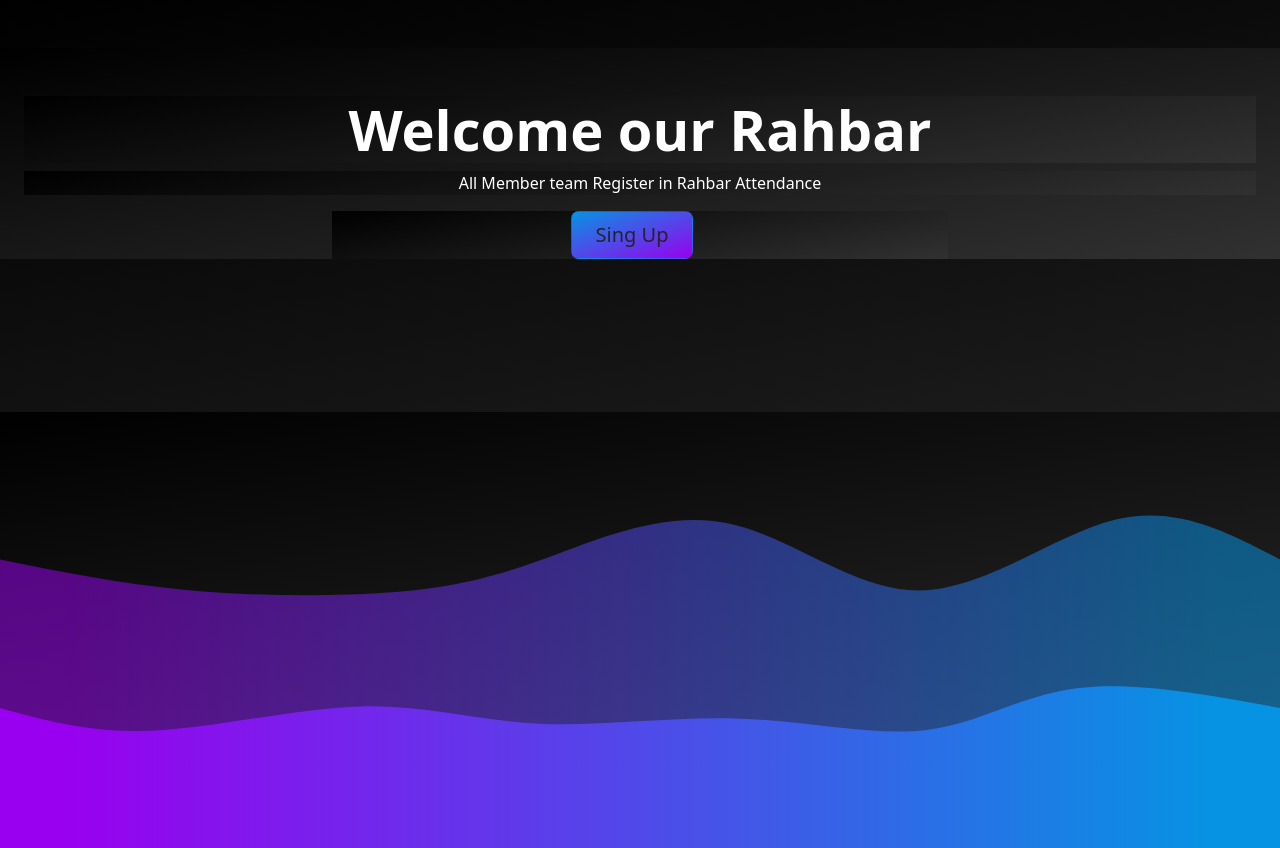
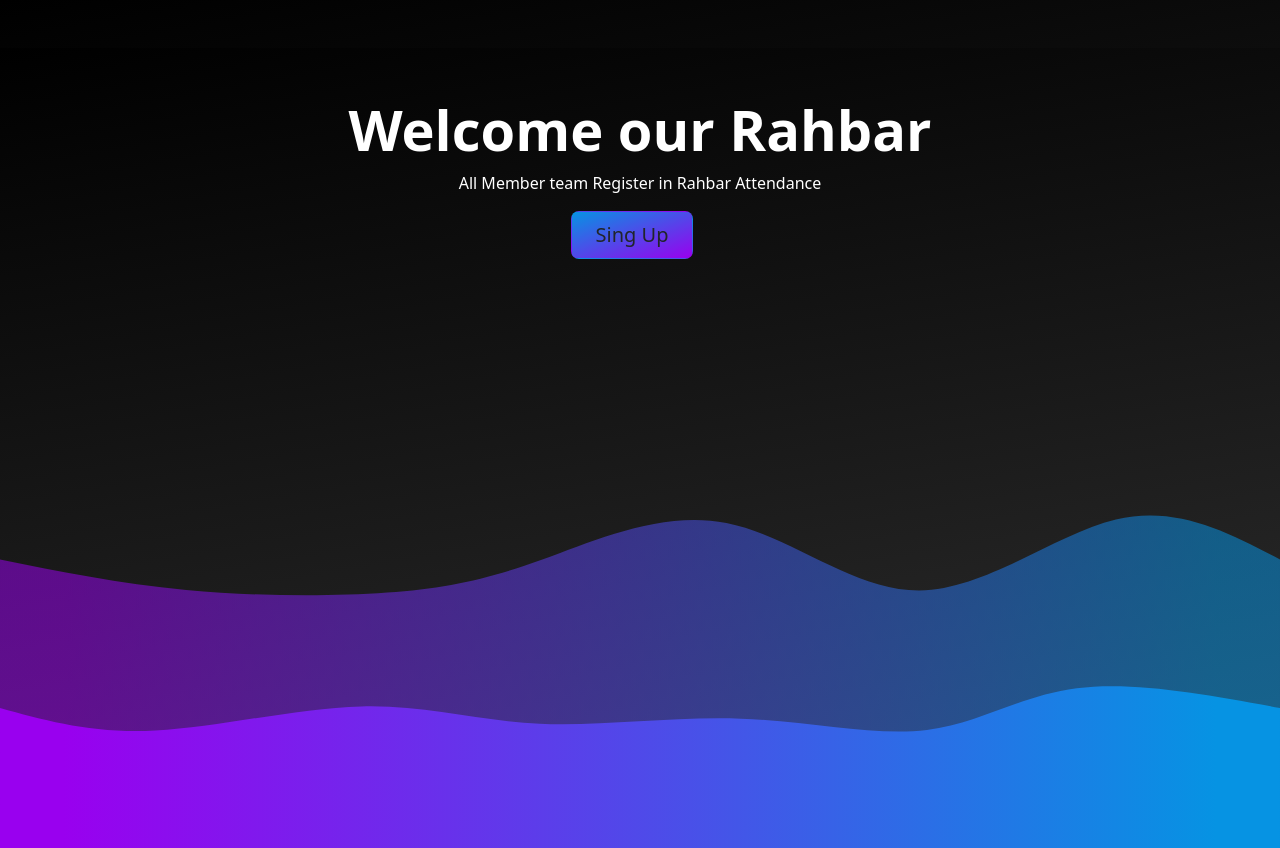
Before and after one commit to md-wasim-123/Atten, a Node server app: page / in a window 1280 px wide. Run offline with Node 20, Linux system fonts and the light colour scheme; some libraries are stand-ins or nearby versions.

Commit message:
Update style.css

```diff
--- a/public/css/style.css
+++ b/public/css/style.css
@@ -3,7 +3,6 @@
   margin: 0;
   padding: 0;
   box-sizing: border-box;
-   background-image: linear-gradient(-190deg, #000000 0%, #313131 100%);
 }
 body ,html{
 
```
